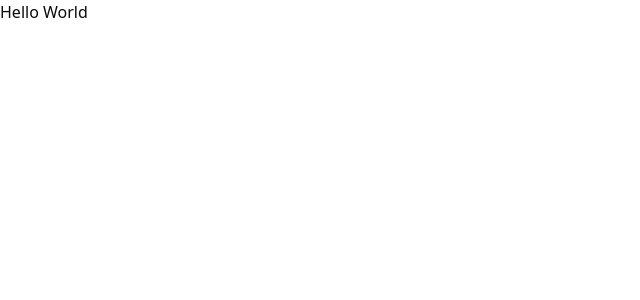
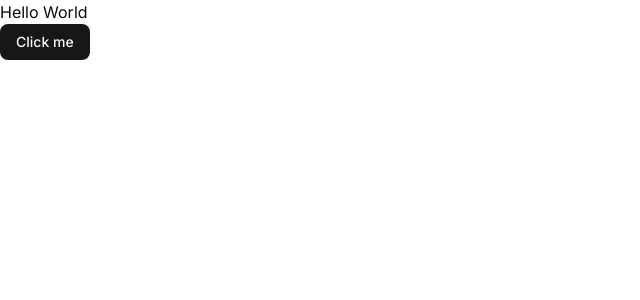
Before and after one commit to diogosalvadorb/batata-wallet, a Next.js app: page / in a window 1280 px wide. Shown: the top 300 px of the page, without its empty margins (0-640 px from the left). Built offline with nearby package versions, Linux system fonts and the light colour scheme.

Commit message:
chorer: setup font styles

```diff
--- a/app/globals.css
+++ b/app/globals.css
@@ -36,8 +36,8 @@
   --color-sidebar-border: var(--sidebar-border);
   --color-sidebar-ring: var(--sidebar-ring);
 
-  --font-sans: var(--font-sans);
-  --font-mono: var(--font-mono);
+  --font-sans: var(--font-geist-sans, var(--font-sans));
+  --font-mono: var(--font-geist-mono, var(--font-mono));
   --font-serif: var(--font-serif);
 
   --radius-sm: calc(var(--radius) - 4px);
@@ -78,9 +78,9 @@
   --sidebar-accent-foreground: oklch(0.205 0 0);
   --sidebar-border: oklch(0.922 0 0);
   --sidebar-ring: oklch(0.708 0 0);
-  --font-sans: ui-sans-serif, system-ui, -apple-system, BlinkMacSystemFont, 'Segoe UI', Roboto, 'Helvetica Neue', Arial, 'Noto Sans', sans-serif, 'Apple Color Emoji', 'Segoe UI Emoji', 'Segoe UI Symbol', 'Noto Color Emoji';
+  --font-sans: var(--font-geist-sans, ui-sans-serif, system-ui, -apple-system, BlinkMacSystemFont, 'Segoe UI', Roboto, 'Helvetica Neue', Arial, 'Noto Sans', sans-serif, 'Apple Color Emoji', 'Segoe UI Emoji', 'Segoe UI Symbol', 'Noto Color Emoji');
   --font-serif: ui-serif, Georgia, Cambria, "Times New Roman", Times, serif;
-  --font-mono: ui-monospace, SFMono-Regular, Menlo, Monaco, Consolas, "Liberation Mono", "Courier New", monospace;
+  --font-mono: var(--font-geist-mono, ui-monospace, SFMono-Regular, Menlo, Monaco, Consolas, "Liberation Mono", "Courier New", monospace);
   --radius: 0.625rem;
 }
 
@@ -116,9 +116,9 @@
   --sidebar-accent-foreground: oklch(1.000 0.000 263.283);
   --sidebar-border: oklch(0.5 0 0);
   --sidebar-ring: oklch(0.315 0.087 281.076);
-  --font-sans: ui-sans-serif, system-ui, -apple-system, BlinkMacSystemFont, 'Segoe UI', Roboto, 'Helvetica Neue', Arial, 'Noto Sans', sans-serif, 'Apple Color Emoji', 'Segoe UI Emoji', 'Segoe UI Symbol', 'Noto Color Emoji';
+  --font-sans: var(--font-geist-sans, ui-sans-serif, system-ui, -apple-system, BlinkMacSystemFont, 'Segoe UI', Roboto, 'Helvetica Neue', Arial, 'Noto Sans', sans-serif, 'Apple Color Emoji', 'Segoe UI Emoji', 'Segoe UI Symbol', 'Noto Color Emoji');
   --font-serif: ui-serif, Georgia, Cambria, "Times New Roman", Times, serif;
-  --font-mono: ui-monospace, SFMono-Regular, Menlo, Monaco, Consolas, "Liberation Mono", "Courier New", monospace;
+  --font-mono: var(--font-geist-mono, ui-monospace, SFMono-Regular, Menlo, Monaco, Consolas, "Liberation Mono", "Courier New", monospace);
   --radius: 0.625rem;
 }
 
@@ -127,6 +127,6 @@
     @apply border-border outline-ring/50;
   }
   body {
-    @apply bg-background text-foreground;
+    @apply bg-background text-foreground font-sans;
   }
 }
--- a/app/layout.tsx
+++ b/app/layout.tsx
@@ -1,15 +1,17 @@
 import type { Metadata } from "next";
-import { Geist, Geist_Mono } from "next/font/google";
+import { Inter, JetBrains_Mono } from "next/font/google";
 import "./globals.css";
 
-const geistSans = Geist({
+const inter = Inter({
   variable: "--font-geist-sans",
   subsets: ["latin"],
+  display: "swap",
 });
 
-const geistMono = Geist_Mono({
+const jetbrainsMono = JetBrains_Mono({
   variable: "--font-geist-mono",
   subsets: ["latin"],
+  display: "swap",
 });
 
 export const metadata: Metadata = {
@@ -25,7 +27,7 @@ export default function RootLayout({
   return (
     <html lang="en">
       <body
-        className={`${geistSans.variable} ${geistMono.variable} antialiased`}
+        className={`${inter.variable} ${jetbrainsMono.variable} antialiased`}
       >
         {children}
       </body>
--- a/app/page.tsx
+++ b/app/page.tsx
@@ -1,9 +1,11 @@
+import { Button } from "@/components/ui/button";
 import Image from "next/image";
 
 export default function Home() {
   return (
     <div>
       <h1>Hello World</h1>
+      <Button>Click me</Button>
     </div>
   );
 }
```
